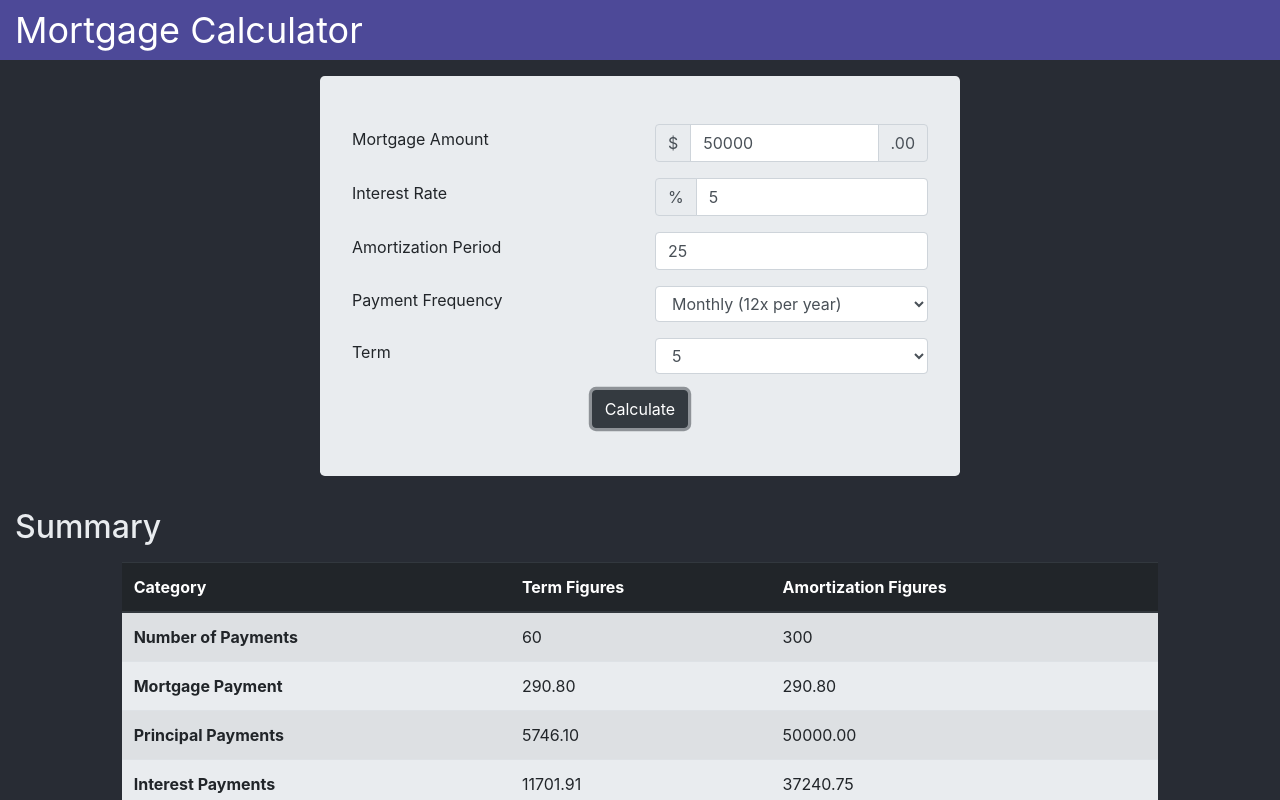
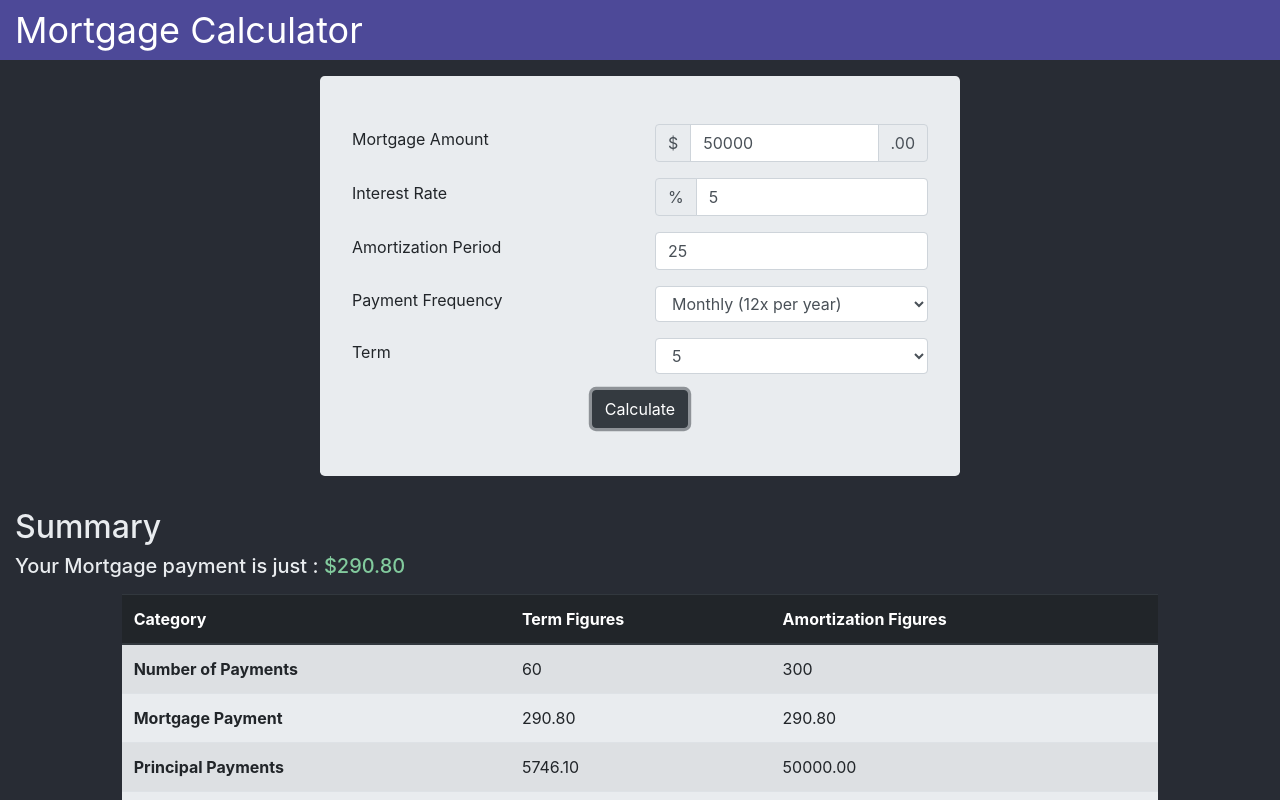
Before and after one commit to shubhamchauhan4488/mortgage-calculator, a React (Create React App) app: page / in a window 1280 px wide. Both pictures are taken after a click on the button "Calculate". Shown: the top 800 px of the page. Built offline with nearby package versions, Linux system fonts and the light colour scheme.

Commit message:
Add summary table description

```diff
--- a/src/components/SummaryTable.js
+++ b/src/components/SummaryTable.js
@@ -1,10 +1,12 @@
 import React from "react";
+import { summaryCategories } from "../constants/SummaryCategories";
 
 export const SummaryTable = ({ summaryTableData }) => {
-
+  const payment = summaryTableData.filter((item) => item.category === summaryCategories.MORTGAGE_PAYMENT)[0]?.term;
   return (
     <div className="container-fluid">
       <h2 className="summary-heading">Summary</h2>
+      <h3 className='summary-payment-amount'>Your Mortgage payment is just : <span>${payment}</span></h3>
       <div className="row justify-content-center align-items-center mb-3 mt-3">
         <div className="col-12 col-sm-10">
           <table
```
